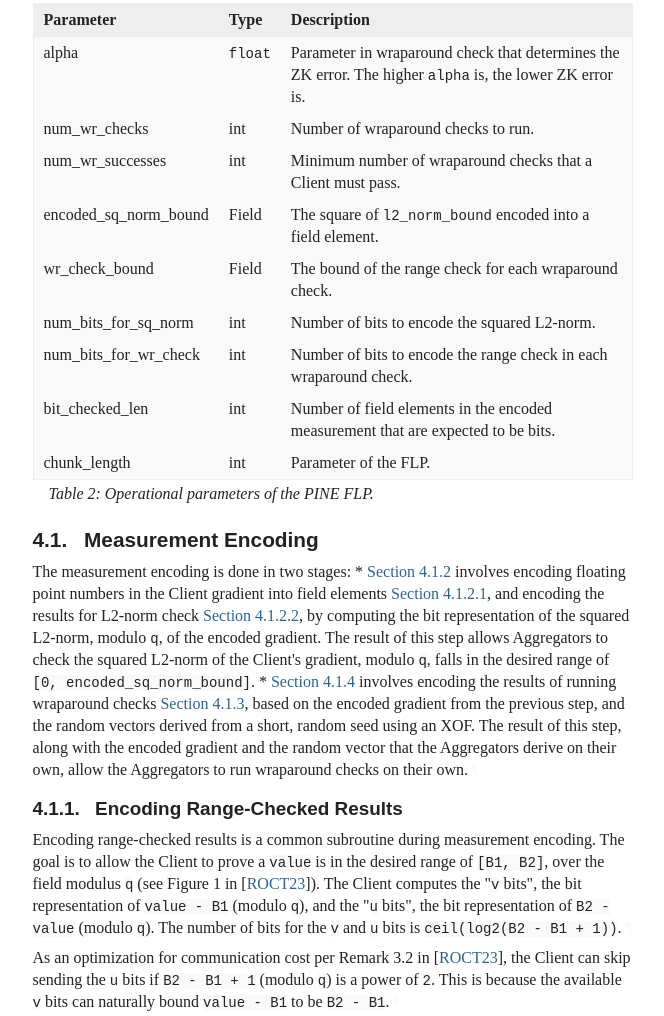
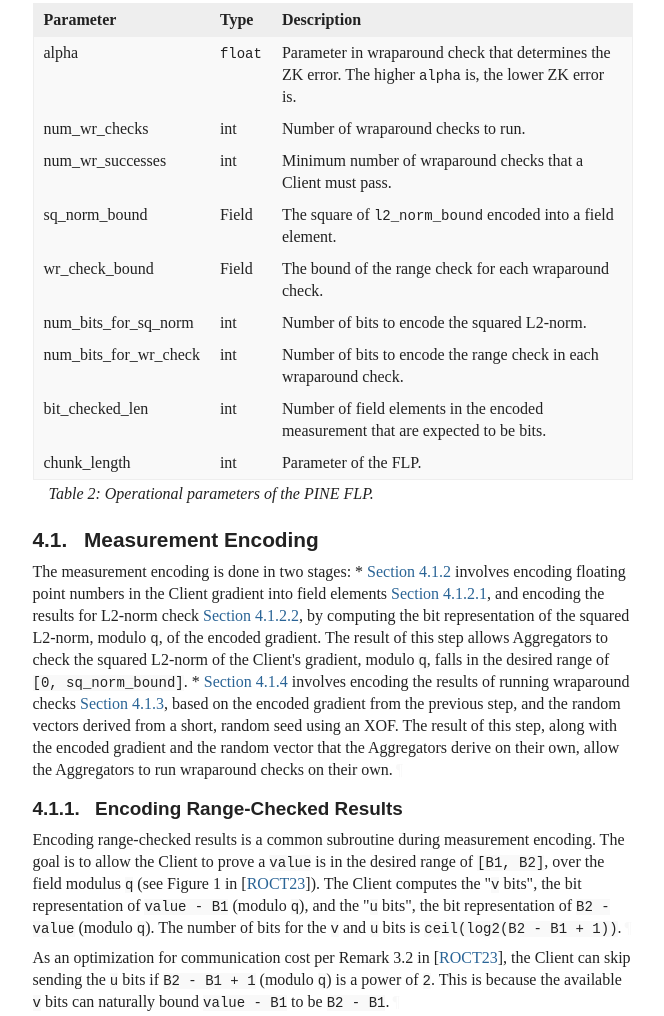
Before and after one commit to junyechen1996/draft-chen-cfrg-vdaf-pine, a plain HTML site: page cjpatton/cleanup/draft-chen-cfrg-vdaf-pine.html in a window 1280 px wide. Shown: the part 4284-5300 px from the top of the page, without its empty margins (92-756 px from the left). Drawn offline with Linux system fonts and the light colour scheme; a web font is replaced by a local one.

Commit message:
Script updating gh-pages from 5c28a6e. [ci skip]

```diff
--- a/cjpatton/cleanup/draft-chen-cfrg-vdaf-pine.html
+++ b/cjpatton/cleanup/draft-chen-cfrg-vdaf-pine.html
@@ -1516,7 +1516,7 @@ derived from shares of the gradient.<a href="#section-4-2" class="pilcrow">¶</a
             <td class="text-left" rowspan="1" colspan="1">Minimum number of wraparound checks that a Client must pass.</td>
           </tr>
           <tr>
-            <td class="text-left" rowspan="1" colspan="1">encoded_sq_norm_bound</td>
+            <td class="text-left" rowspan="1" colspan="1">sq_norm_bound</td>
             <td class="text-left" rowspan="1" colspan="1">Field</td>
             <td class="text-left" rowspan="1" colspan="1">The square of <code>l2_norm_bound</code> encoded into a field element.</td>
           </tr>
@@ -1558,9 +1558,9 @@ derived from shares of the gradient.<a href="#section-4-2" class="pilcrow">¶</a
   Client gradient into field elements <a href="#float-to-field" class="auto internal xref">Section 4.1.2.1</a>, and encoding the
   results for L2-norm check <a href="#l2-norm-check" class="auto internal xref">Section 4.1.2.2</a>, by computing the bit
   representation of the squared L2-norm, modulo <code>q</code>, of the encoded gradient.
-  The result of this step allows Aggregators to check the squared L2-norm of the
-  Client's gradient, modulo <code>q</code>, falls in the desired range of
-  <code>[0, encoded_sq_norm_bound]</code>.
+  The result of this step allows Aggregators to check the squared L2-norm of
+  the Client's gradient, modulo <code>q</code>, falls in the desired range of <code>[0,
+  sq_norm_bound]</code>.
 * <a href="#encode-wr-check" class="auto internal xref">Section 4.1.4</a> involves encoding the results of running wraparound checks
   <a href="#run-wr-check" class="auto internal xref">Section 4.1.3</a>, based on the encoded gradient from the previous step, and
   the random vectors derived from a short, random seed using an XOF. The result
@@ -1772,7 +1772,7 @@ non-zero with high probability.<a href="#section-4.2.2-4" class="pilcrow">¶</a>
 <a href="#section-4.2.3" class="section-number selfRef">4.2.3. </a><a href="#name-l2-norm-check" class="section-name selfRef">L2 Norm Check</a>
           </h4>
 <p id="section-4.2.3-1">The purpose of L2 norm check is to check the squared L2-norm of the encoded
-gradient is in the range of <code>[0, encoded_sq_norm_bound]</code>.<a href="#section-4.2.3-1" class="pilcrow">¶</a></p>
+gradient is in the range of <code>[0, sq_norm_bound]</code>.<a href="#section-4.2.3-1" class="pilcrow">¶</a></p>
 <p id="section-4.2.3-2">The validity circuit verifies two properties of the L2 norm reported by the
 Client:<a href="#section-4.2.3-2" class="pilcrow">¶</a></p>
 <ul class="normal">
@@ -1786,8 +1786,8 @@ values are equal.<a href="#section-4.2.3-3.1.1" class="pilcrow">¶</a></p>
 </li>
             <li class="normal" id="section-4.2.3-3.2">
               <p id="section-4.2.3-3.2.1">Range check: The squared norm reported by the Client is in the desired range
-<code>[0, encoded_sq_norm_bound]</code>. For this, the Aggregators run the range check
-described in <a href="#valid-range-check" class="auto internal xref">Section 4.2.1</a>.<a href="#section-4.2.3-3.2.1" class="pilcrow">¶</a></p>
+<code>[0, sq_norm_bound]</code>. For this, the Aggregators run the range check described
+in <a href="#valid-range-check" class="auto internal xref">Section 4.2.1</a>.<a href="#section-4.2.3-3.2.1" class="pilcrow">¶</a></p>
 </li>
           </ul>
 <ul class="normal ulEmpty">
```
Also changed, not shown: index.html (+1 -1 lines), cjpatton/cleanup/draft-chen-cfrg-vdaf-pine.txt.
